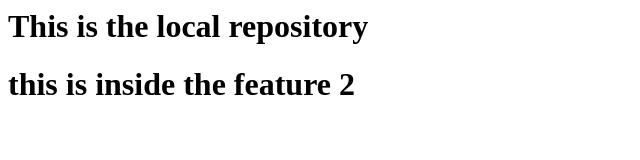
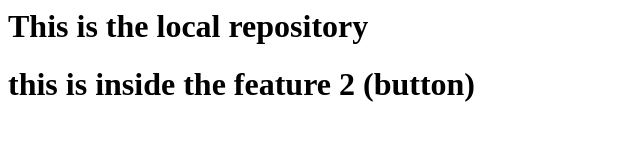
Before and after one commit to MohmmadMazid/localRepo, a plain HTML site: page index.html in a window 1280 px wide. Shown: the whole page, without its empty margins (0-640 px from the left). Drawn offline with Linux system fonts and the light colour scheme.

Commit message:
both used button

```diff
--- a/index.html
+++ b/index.html
@@ -1,2 +1,2 @@
 <h1>This is the local  repository</h1>
-<h1>this is inside the feature 2</h1>
+<h1>this is inside the feature 2 (button)</h1>
```
